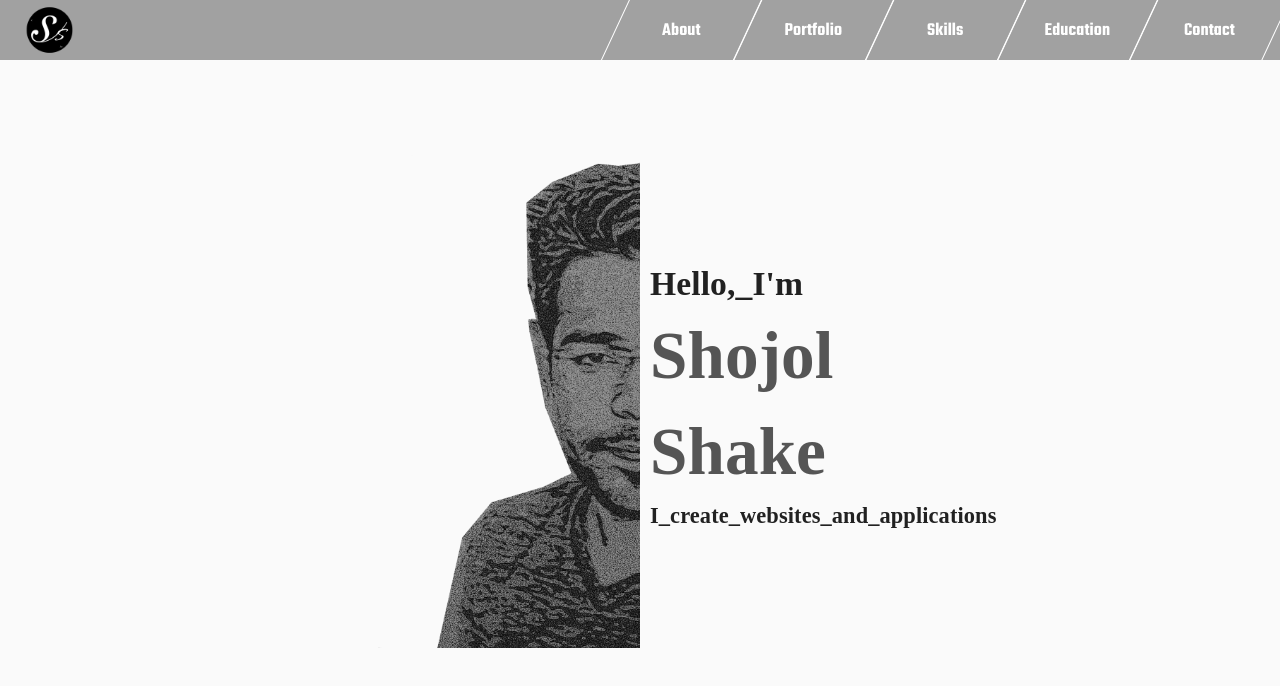
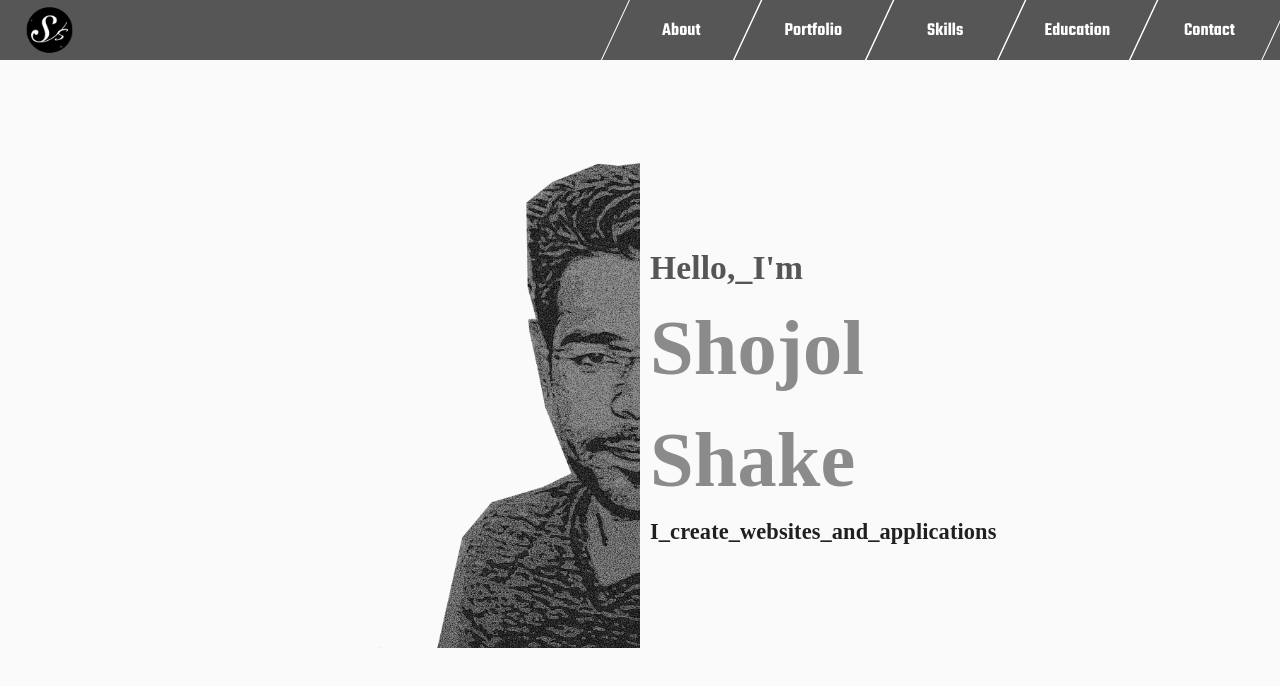
Before and after one commit to dipshojol/portfolio2020, a React (Create React App) app in the folder client/: page / in a window 1280 px wide. Shown: the top 686 px of the page. Built offline with nearby package versions, Linux system fonts and the light colour scheme; a web font is replaced by a local one.

Commit message:
bug fixes

```diff
--- a/client/src/components/Navbar.js
+++ b/client/src/components/Navbar.js
@@ -9,7 +9,7 @@ const useStyles = makeStyles(theme => ({
   nav: {
     fontFamily: "'Teko', sans-serif",
     fontSize: '1.1rem',
-    background: '#A1A1A1',
+    background: '#565656',
     height: '60px',
     overflow: 'hidden',
     display: 'grid',
@@ -19,6 +19,11 @@ const useStyles = makeStyles(theme => ({
     display: 'grid',
     placeContent: 'center',
     height: 'inherit',
+    '& a': {
+      display: 'grid',
+      placeContent: 'center',
+      cursor: 'pointer'
+    },
     '& img': {
       maxWidth: 75
     }
@@ -82,7 +87,9 @@ const Navbar = () => {
     <>
       <nav className={classes.nav}>
         <div className={classes.logoWrapper}>
-          <img src={myLogo} alt="myLogo" />
+          <NavLink to="/">
+            <img src={myLogo} alt="myLogo" />
+          </NavLink>
         </div>
         <ul className={classes.ul}>
           <NavLink to="/about" exact>
--- a/client/src/pages/HomePage.js
+++ b/client/src/pages/HomePage.js
@@ -28,17 +28,19 @@ const useStyles = makeStyles(theme => ({
     paddingLeft: '10px',
     '& h5': {
       fontSize: '3rem',
-      margin: 0
+      margin: 0,
+      color: '#565656'
     },
     '& h1': {
-      color: '#555',
-      fontSize: '6rem',
+      color: '#8b8b8b',
+      fontSize: '7rem',
       margin: 0,
       fontFamily: "'Zilla Slab Highlight', cursive"
     },
     '& h6': {
       fontSize: '2rem',
-      margin: 0
+      margin: 0,
+      color: '#202020'
     }
   }
 }));
@@ -55,10 +57,8 @@ const HomePage = () => {
         </div>
         <div className={classes.rightSection}>
           <h5>Hello,_I'm</h5>
-          <h1>
-            Shojol
-            <br /> Shake
-          </h1>
+          <h1>Shojol</h1>
+          <h1>Shake</h1>
           <h6>I_create_websites_and_applications</h6>
         </div>
       </div>
```
